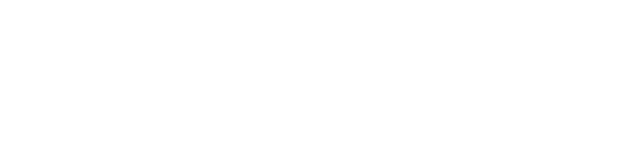
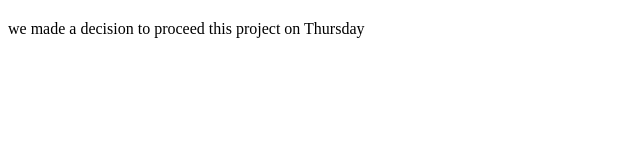
Before and after one commit to asif329/innocent-asif, a plain HTML site: page index.html in a window 1280 px wide. Shown: the whole page, without its empty margins (0-640 px from the left). Drawn offline with Linux system fonts and the light colour scheme.

Commit message:
added paragraph

```diff
--- a/index.html
+++ b/index.html
@@ -12,6 +12,7 @@
 </section>
 <section id="projects" class="project-tile"  >
     <link href="www.google.com">
+    <p>we made a decision to proceed this project on Thursday</p>
 </section>
 </body>
 </html>
```
